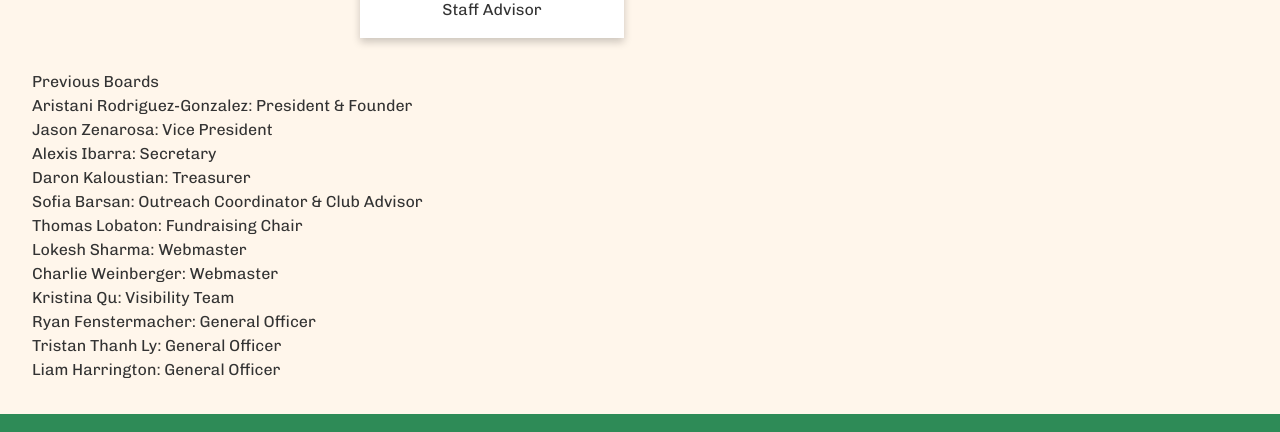
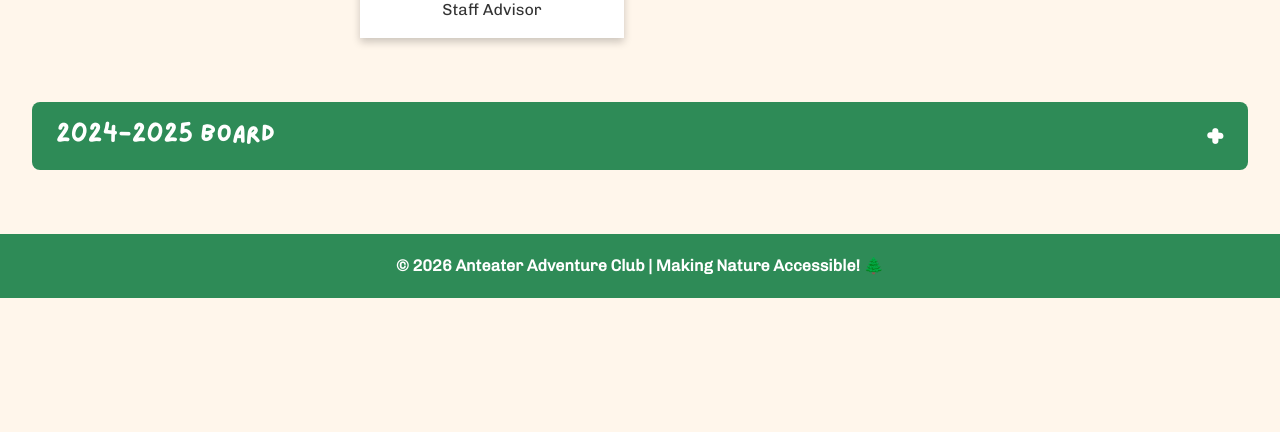
Before and after one commit to Anteater-Adventure-Club/Website, a Next.js app: page /board in a window 1280 px wide. Shown: the part 2030-2462 px from the top of the page. After the commit the page ends 2328 px from the top, so only its background shows below. Built offline with nearby package versions, Linux system fonts and the light colour scheme.

Commit message:
styled previous officers

```diff
--- a/src/app/board/PreviousBoard.tsx
+++ /dev/null
@@ -1,11 +0,0 @@
-export default function PreviousBoard({ officers }: { officers: PreviousOfficer[] }) {
-  return (
-    <div>
-      {officers.map((officer) => (
-        <div key={officer.id}>
-          {officer.name}: {officer.role}
-        </div>
-      ))}
-    </div>
-  );
-}
--- /dev/null
+++ b/src/app/board/PreviousBoards.css
@@ -0,0 +1,80 @@
+.previous-board-container {
+  margin: 2rem 0;
+}
+
+.previous-board-toggle {
+  width: 100%;
+  padding: 1rem 1.5rem;
+  background-color: var(--green);
+  color: var(--white);
+  border: none;
+  border-radius: 0.5rem;
+  cursor: pointer;
+  display: flex;
+  justify-content: space-between;
+  align-items: center;
+  transition: background-color 0.2s;
+}
+
+.previous-board-toggle:hover {
+  background-color: var(--green-dark);
+}
+
+.toggle-icon {
+  font-size: 2rem;
+  font-weight: bold;
+  line-height: 1;
+}
+
+.previous-board-content {
+  margin-top: 1rem;
+  padding: 2rem;
+  background-color: var(--white);
+  border-radius: 0.5rem;
+  box-shadow: 0 2px 8px rgba(0, 0, 0, 0.1);
+}
+
+.previous-board-grid {
+  display: grid;
+  grid-template-columns: repeat(6, 1fr);
+}
+
+.previous-board-item {
+  display: flex;
+  flex-direction: column;
+  gap: 0.5rem;
+  padding: 1rem;
+}
+
+.previous-board-name {
+  font-weight: bold;
+}
+
+.previous-board-role {
+  font-size: 0.9rem;
+  font-style: italic;
+}
+
+@media (max-width: 1200px) {
+  .previous-board-grid {
+    grid-template-columns: repeat(4, 1fr);
+  }
+}
+
+@media (max-width: 768px) {
+  .previous-board-grid {
+    grid-template-columns: repeat(3, 1fr);
+  }
+}
+
+@media (max-width: 640px) {
+  .previous-board-grid {
+    grid-template-columns: repeat(2, 1fr);
+  }
+}
+
+@media (max-width: 448px) {
+  .previous-board-grid {
+    grid-template-columns: repeat(1, 1fr);
+  }
+}
--- /dev/null
+++ b/src/app/board/PreviousBoards.tsx
@@ -0,0 +1,58 @@
+"use client";
+
+import { useState } from "react";
+import "./PreviousBoards.css";
+import previousBoards from "@/data/previousOfficers";
+
+function PreviousBoard({
+  officers,
+  year,
+  openYear,
+  setOpenYear
+}: {
+  officers: PreviousOfficer[];
+  year: string;
+  openYear: string;
+  setOpenYear: (year: string) => void;
+}) {
+
+  return (
+    <div className="previous-board-container">
+      <button
+        className="previous-board-toggle"
+        onClick={() => setOpenYear(openYear === year ? "" : year)}
+        aria-expanded={openYear === year}
+      >
+        <h3>{year} Board</h3>
+        <h3 className="toggle-icon">{openYear === year ? "-" : "+"}</h3>
+      </button>
+
+      {openYear === year && (
+        <div className="previous-board-content">
+          <div className="previous-board-grid">
+            {officers.map((officer) => (
+              <div key={officer.id} className="previous-board-item">
+                <span className="previous-board-name">{officer.name}</span>
+                <span className="previous-board-role">{officer.role}</span>
+              </div>
+            ))}
+          </div>
+        </div>
+      )}
+    </div>
+  );
+}
+
+export default function PreviousBoards() {
+  const [openYear, setOpenYear] = useState("");
+
+  return previousBoards.map((board) => (
+    <PreviousBoard
+      key={board.year}
+      officers={board.officers}
+      year={board.year}
+      openYear={openYear}
+      setOpenYear={setOpenYear}
+    />
+  ));
+}
--- a/src/app/board/page.tsx
+++ b/src/app/board/page.tsx
@@ -2,24 +2,17 @@
 
 import { PolaroidGallery } from "@/components/PolaroidGallery/PolaroidGallery";
 import officers from "@/data/officers";
-import previousBoards from "@/data/previousOfficers";
-import PreviousBoard from "./PreviousBoard";
+import PreviousBoards from "./PreviousBoards";
 
 export default function Board() {
   return (
     <div>
-
       <div className="text-center">
         <h1>Meet the Board!</h1>
         <h4>Click to learn more about each officer!</h4>
       </div>
-
       <PolaroidGallery data={officers} dataType="officer" />
-
-      <div>Previous Boards</div>
-      {previousBoards.map((board) => (
-        <PreviousBoard key={board.year} officers={board.officers} />
-      ))}
+      <PreviousBoards />
     </div>
   );
 }
--- a/src/data/previousOfficers.ts
+++ b/src/data/previousOfficers.ts
@@ -65,7 +65,7 @@ const previousBoards: PreviousBoard[] = [
   {
     year: "2024-2025",
     officers: officersIn2425
-  }
+  },
 ];
 
 export default previousBoards;
```
